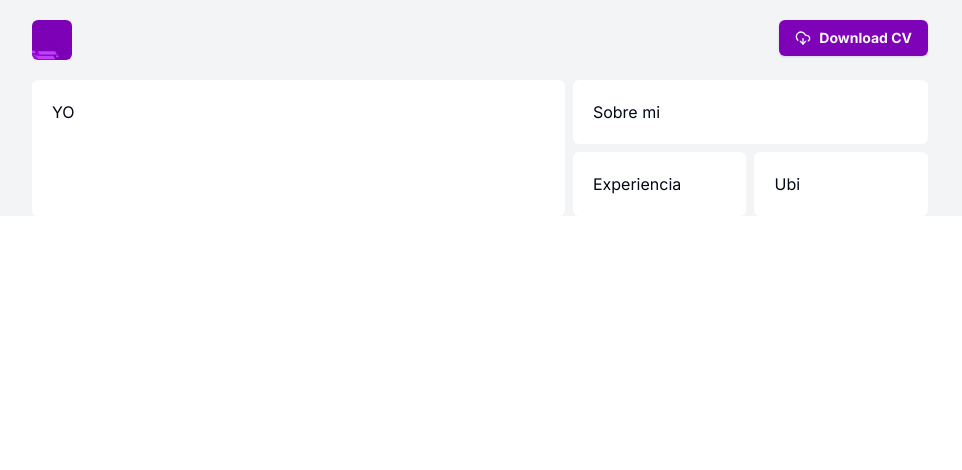
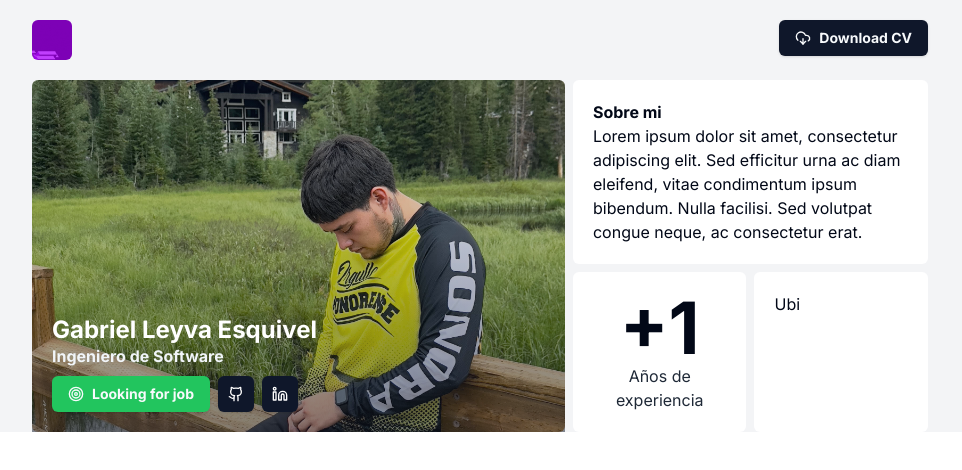
Before and after one commit to leyv4a/geverel-nextpage, a Next.js app: page /leyv4a in a window 1280 px wide. Shown: the top 470 px of the page, without its empty margins (160-1122 px from the left). Built offline with nearby package versions, Linux system fonts and the light colour scheme; a web font is replaced by a local one.

Commit message:
feat: finish layout main portfolio section

```diff
--- a/src/app/leyv4a/page.tsx
+++ b/src/app/leyv4a/page.tsx
@@ -1,11 +1,13 @@
 import Image from "next/image";
 import React from "react";
 import AnimatedIcon from "../../../public/GabrielAnimatedLogo2.gif";
+import Gaby from "../../../public/Gabackground.jpg";
 import { Button } from "@/components/ui/button";
-import { CloudDownload } from 'lucide-react';
+import { CloudDownload, Target, Github, Linkedin  } from "lucide-react";
 export default function GabrielLeyva() {
   return (
     <>
+    {/* bg-[#7e02b7] hover:bg-[#7202a5] */}
       <header className="max-w-[70vw] min-w-[60vw] mx-auto py-5">
         <nav className=" flex justify-between">
           <Image
@@ -16,22 +18,48 @@ export default function GabrielLeyva() {
             unoptimized
           />
           <div>
-          <Button className="bg-[#7e02b7] hover:bg-[#7202a5] font-bold" >
-            <CloudDownload className="me-2 h-4 w-4"/> Download CV</Button>
+            <Button className="font-bold">
+              <CloudDownload className="me-2 h-4 w-4" /> Download CV
+            </Button>
           </div>
         </nav>
       </header>
       <main className="w-[70vw] mx-auto h-auto">
-          <div className="flex flex-col md:flex-row gap-2">
-            <div className="md:w-[60%] p-5 bg-white rounded-md">
-              YO
+        <div className="flex flex-col md:flex-row gap-2 mb-2">
+          <div className="md:w-[60%] min-h-[15rem] relative p-5 bg-white rounded-md flex flex-col items-start justify-end gap-2">
+            <Image className="absolute rounded-md w-full h-full object-cover left-0 top-0 " src={Gaby} alt="Gabriel Leyva" />
+            <div className="absolute  bg-gradient-to-t from-gray-900/50 to-transparent top-0 left-0 bottom-0 right-0 z-2"></div>
+            <div className="absolute flex flex-col font-bold z-2 gap-2">
+              <h2 className=" text-white text-start text-2xl leading-3">
+                Gabriel Leyva Esquivel
+              </h2>
+              <p className="text-slate-100 text-start">Ingeniero de Software</p>
+              <div className="flex gap-2">
+              <Button className="hover:bg-green-600 bg-green-500 font-bold"><Target className="me-2 h-4 w-4"/> Looking for job</Button>
+              <Button size="icon" className="text-white "><Github className="h-4 w-4"/></Button>
+              <Button size="icon" className="text-white "><Linkedin className="h-4 w-4"/></Button>
+            </div>
+            </div>
           </div>
           <div className="md:w-[40%] flex gap-2 flex-col">
-              <div className="p-5 bg-white rounded-md">
-                Sobre mi
+            <article className="p-5 bg-white rounded-md">
+              <h2 className="font-bold">Sobre mi</h2>
+              <p>
+                Lorem ipsum dolor sit amet, consectetur adipiscing elit. Sed
+                efficitur urna ac diam eleifend, vitae condimentum ipsum
+                bibendum. Nulla facilisi. Sed volutpat congue neque, ac
+                consectetur erat.
+              </p>
+            </article>
+            <div className="flex gap-2 w-full">
+              <div className="w-full p-5 bg-white rounded-md">
+                <h1 className="text-center font-bold text-7xl">
+                  +1
+                </h1>
+                <p className="text-center text-[#1f2937]">
+                  Años de experiencia
+                </p>
               </div>
-              <div className="flex gap-2 w-full">
-                <div className="w-full p-5 bg-white rounded-md">Experiencia</div>
               <div className="w-full p-5 bg-white rounded-md">Ubi</div>
             </div>
           </div>
```
Also changed, not shown: public/Gabackground.jpg (added). Lines whose indentation alone changed are shown as unchanged.
